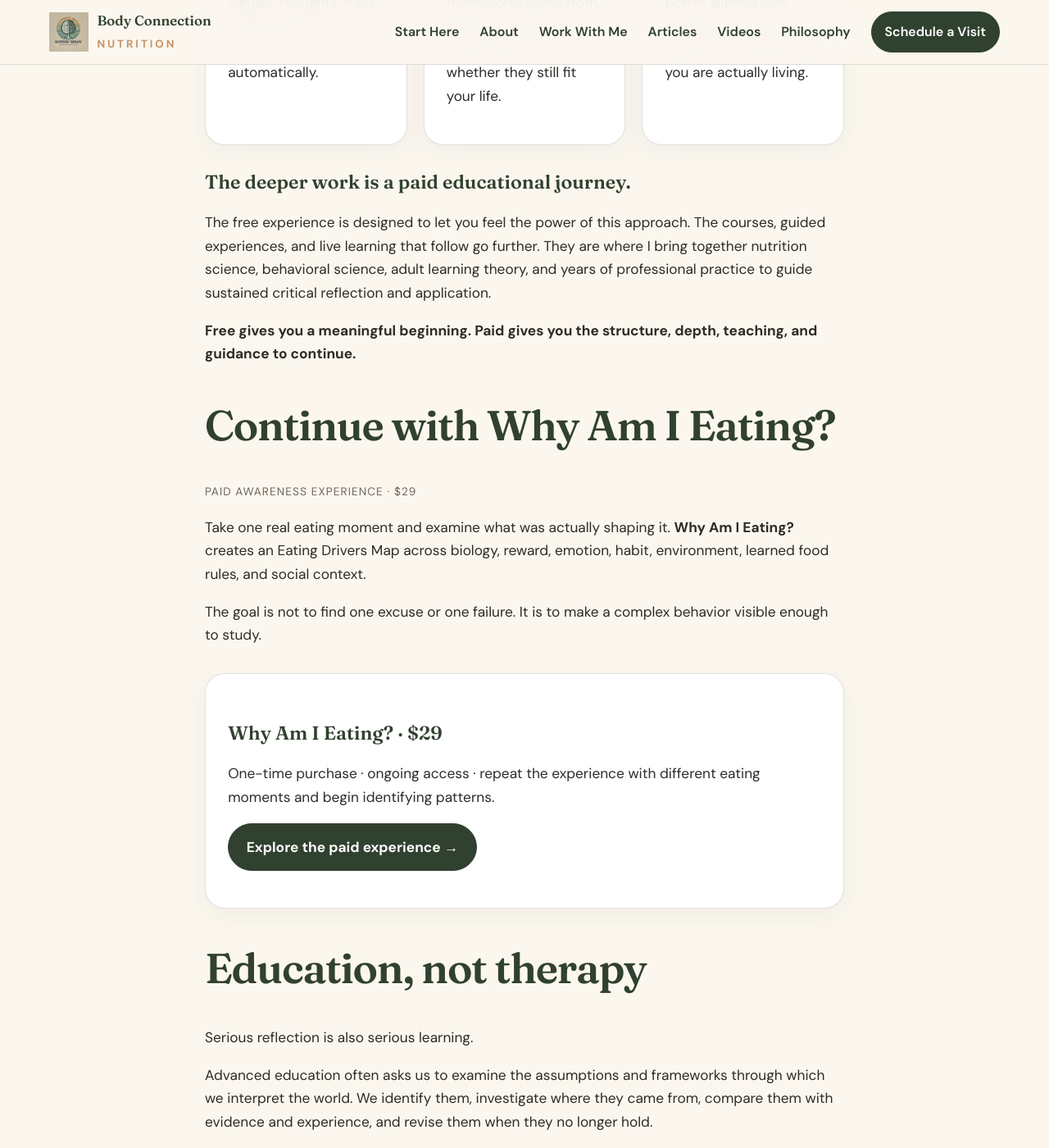
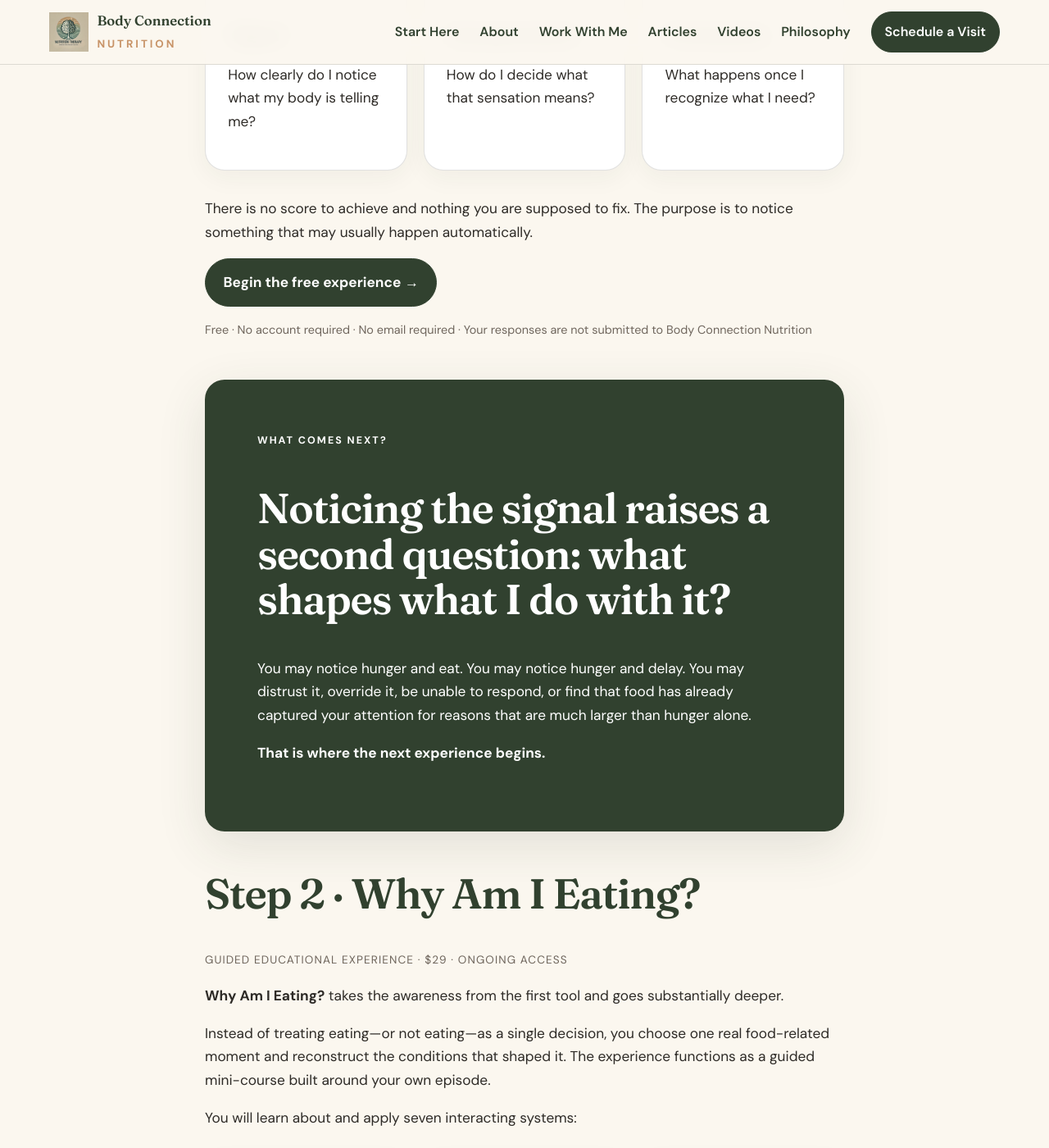
Before and after one commit to BodyConnectionNutrition/Nov-10-build, a Jekyll site: the page built from start-here.md, in a window 1280 px wide and 1400 px high, scrolled down 2789 px. Shown: the whole window at 82% size. Built offline with Jekyll 4.4.1, drawn with Linux system fonts in a browser that asks for light colours; some of the changed text lies outside the part shown.

Commit message:
Present awareness tools as a clear learning progression

```diff
--- a/start-here.md
+++ b/start-here.md
@@ -17,7 +17,37 @@
 <p>So the first experience is free. It is my gift to you—and your opportunity to see what this kind of learning can uncover.</p>
 </div>
 
-## Can You Hear Your Body?
+## Begin the Body Connection progression
+
+These experiences are designed to build on one another. The first helps you notice the space between a body signal and your response. The second takes one real food-related decision and helps you investigate what was shaping that response before it ever felt like a simple choice.
+
+<div class="three-grid" style="margin:2rem 0">
+  <article class="card">
+    <span class="number">1</span>
+    <p class="post-meta">FREE · Start here</p>
+    <h3>Can You Hear Your Body?</h3>
+    <p><strong>Learn to notice the signal.</strong></p>
+    <p>Explore how clearly you notice body signals, how you interpret them, and what happens when you recognize what you need.</p>
+    <p><a class="button" href="/tools/can-you-hear-your-body/">Begin free →</a></p>
+  </article>
+  <article class="card">
+    <span class="number">2</span>
+    <p class="post-meta">$29 · Ongoing access</p>
+    <h3>Why Am I Eating?</h3>
+    <p><strong>Learn to investigate the response.</strong></p>
+    <p>Take one real food decision apart and study how biology, food attention, learned rules, habit, emotion, access, relationships, and environment interacted.</p>
+    <p><a class="button" href="/why-am-i-eating/">Explore the paid experience →</a></p>
+  </article>
+  <article class="card">
+    <span class="number">3</span>
+    <p class="post-meta">The larger journey</p>
+    <h3>Examine. Test. Rebuild.</h3>
+    <p><strong>Learn what deserves to change.</strong></p>
+    <p>Use what you notice to examine inherited frameworks, test them against evidence and experience, and build ways of relating to food and your body that fit your life more accurately.</p>
+  </article>
+</div>
+
+## Step 1 · Can You Hear Your Body?
 
 <p class="post-meta">Free interactive experience</p>
 
@@ -41,36 +71,69 @@
 
 <p class="trust-line">Free · No account required · No email required · Your responses are not submitted to Body Connection Nutrition</p>
 
-## The free tool is the beginning—not the whole journey.
+<div class="quote-card" style="margin:3rem 0">
+<p class="eyebrow">What comes next?</p>
+<h2>Noticing the signal raises a second question: what shapes what I do with it?</h2>
+<p>You may notice hunger and eat. You may notice hunger and delay. You may distrust it, override it, be unable to respond, or find that food has already captured your attention for reasons that are much larger than hunger alone.</p>
+<p><strong>That is where the next experience begins.</strong></p>
+</div>
 
-Awareness can be powerful because it makes the invisible visible. But recognizing a framework is different from learning how to examine it, test it, understand how it was built, and decide what should replace it.
+## Step 2 · Why Am I Eating?
 
-The deeper Body Connection work follows a progression:
+<p class="post-meta">Guided educational experience · $29 · Ongoing access</p>
+
+**Why Am I Eating?** takes the awareness from the first tool and goes substantially deeper.
+
+Instead of treating eating—or not eating—as a single decision, you choose one real food-related moment and reconstruct the conditions that shaped it. The experience functions as a guided mini-course built around your own episode.
+
+You will learn about and apply seven interacting systems:
+
+<div class="three-grid" style="margin:2rem 0">
+  <article class="card"><h3>Biology</h3><p>Hunger, timing, depletion, stress, sleep, and what your body was signaling.</p></article>
+  <article class="card"><h3>Food attention & reward</h3><p>Wanting versus liking, learned salience, cues, and why food can become difficult to stop thinking about.</p></article>
+  <article class="card"><h3>Restriction & learned rules</h3><p>Physical and cognitive restriction, compensation, moralized food rules, and permission.</p></article>
+  <article class="card"><h3>Habit & automaticity</h3><p>How context, cues, practiced responses, and consequences form repeated sequences.</p></article>
+  <article class="card"><h3>Emotion & regulation</h3><p>The functions eating—or not eating—may serve: comfort, transition, stimulation, control, relief, connection, and more.</p></article>
+  <article class="card"><h3>Environment & access</h3><p>Availability, barriers, time, cost, convenience, cue exposure, and the choices your surroundings actually made possible.</p></article>
+  <article class="card"><h3>Relationships & culture</h3><p>Family practices, social expectations, belonging, body surveillance, scarcity history, and cultural meaning.</p></article>
+</div>
+
+Then the experience brings those systems together in a personalized **Food Decision Map**, interprets important interactions among them, and walks you back through the episode chronologically.
+
+<div class="quote-card" style="margin:2.4rem 0">
+<p class="eyebrow">The central reveal</p>
+<h2>You began with a final behavior. But that behavior had a history.</h2>
+<p>Body signals, learned frameworks, reward, habit, emotion, access, environment, and relationships may all have been shaping what happened before the moment you experienced as a simple choice.</p>
+</div>
+
+### Your work does not disappear when the experience ends.
+
+Each completed Food Decision Moment can be saved in your browser. You can return to it, explore another moment with a fresh tool, and begin comparing experiences over time to see which conditions and interaction patterns recur.
+
+<div class="card" style="margin:2rem 0">
+  <p class="post-meta">Step 2 · Paid guided learning</p>
+  <h3>Why Am I Eating? · $29</h3>
+  <p><strong>One-time purchase · ongoing access</strong></p>
+  <p>Learn the systems. Apply them to your own experience. Reconstruct the moment. Save what you discover. Return with another moment when you are ready.</p>
+  <p><a class="button" href="/why-am-i-eating/">Continue to Why Am I Eating? →</a></p>
+</div>
+
+## Why the first experience is free—and the next one is not
+
+The free tool is designed to let you experience what happens when something automatic becomes visible.
+
+But awareness is only the beginning. Recognizing a framework is different from learning how to examine it, understand how it was built, see how it interacts with biology and environment, and decide what deserves to change.
+
+The paid educational work is where I bring together nutrition science, behavioral science, adult learning theory, and professional practice to create the structure, depth, teaching, and repeated application that make deeper investigation possible.
+
+**Free gives you a meaningful beginning. Paid gives you the structure to continue.**
+
+## The larger Body Connection process
 
 <div class="three-grid" style="margin:2rem 0">
   <article class="card"><span class="number">1</span><h3>Notice</h3><p>Become aware of the signals, thoughts, rules, and patterns that usually operate automatically.</p></article>
-  <article class="card"><span class="number">2</span><h3>Examine</h3><p>Ask where those frameworks came from, what evidence supports them, and whether they still fit your life.</p></article>
+  <article class="card"><span class="number">2</span><h3>Examine</h3><p>Ask where those frameworks came from, what evidence supports them, what function they serve, and whether they still fit your life.</p></article>
   <article class="card"><span class="number">3</span><h3>Rebuild</h3><p>Develop frameworks better aligned with evidence, your body, your values, and the life you are actually living.</p></article>
-</div>
-
-### The deeper work is a paid educational journey.
-
-The free experience is designed to let you feel the power of this approach. The courses, guided experiences, and live learning that follow go further. They are where I bring together nutrition science, behavioral science, adult learning theory, and years of professional practice to guide sustained critical reflection and application.
-
-**Free gives you a meaningful beginning. Paid gives you the structure, depth, teaching, and guidance to continue.**
-
-## Continue with Why Am I Eating?
-
-<p class="post-meta">Paid awareness experience · $29</p>
-
-Take one real eating moment and examine what was actually shaping it. **Why Am I Eating?** creates an Eating Drivers Map across biology, reward, emotion, habit, environment, learned food rules, and social context.
-
-The goal is not to find one excuse or one failure. It is to make a complex behavior visible enough to study.
-
-<div class="card" style="margin:2rem 0">
-  <h3>Why Am I Eating? · $29</h3>
-  <p>One-time purchase · ongoing access · repeat the experience with different eating moments and begin identifying patterns.</p>
-  <p><a class="button" href="/why-am-i-eating/">Explore the paid experience →</a></p>
 </div>
 
 ## Education, not therapy
@@ -82,6 +145,6 @@
 That is the educational method behind this work. It is not psychotherapy, diagnosis, or treatment of a mental-health condition. It is structured learning designed to help you understand the ideas shaping your relationship with food, health, behavior, and your body.
 
 <div class="cta" style="margin-top:3rem">
-  <div><p class="eyebrow">Your first step is free</p><h2>See what you notice when you listen differently.</h2><p>Take a few minutes with the first Body Connection Nutrition awareness experience.</p></div>
+  <div><p class="eyebrow">Start with Step 1</p><h2>First, learn to notice the signal.</h2><p>Take a few minutes with the free Body Connection Nutrition awareness experience. When you are ready to investigate what shapes the response, Step 2 will be waiting.</p></div>
   <a class="button" href="/tools/can-you-hear-your-body/">Start Can You Hear Your Body? →</a>
 </div>
```
